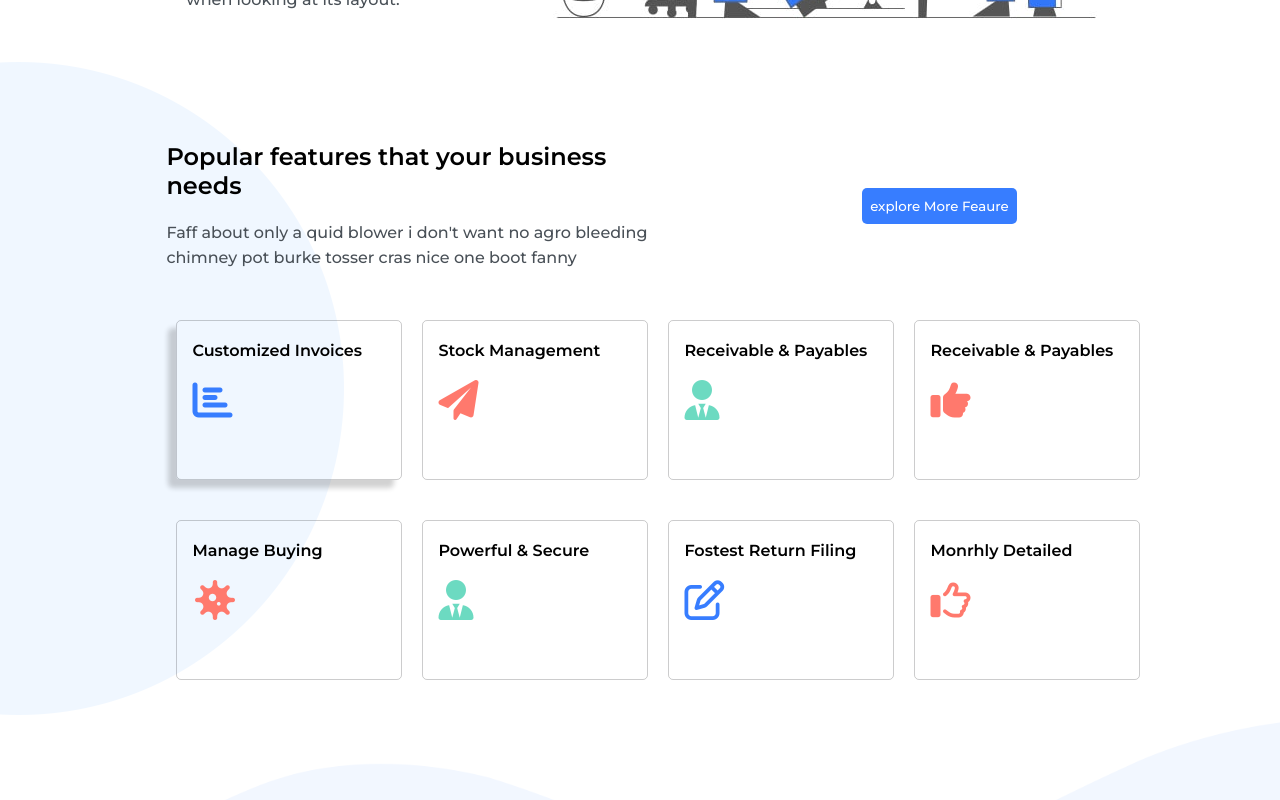
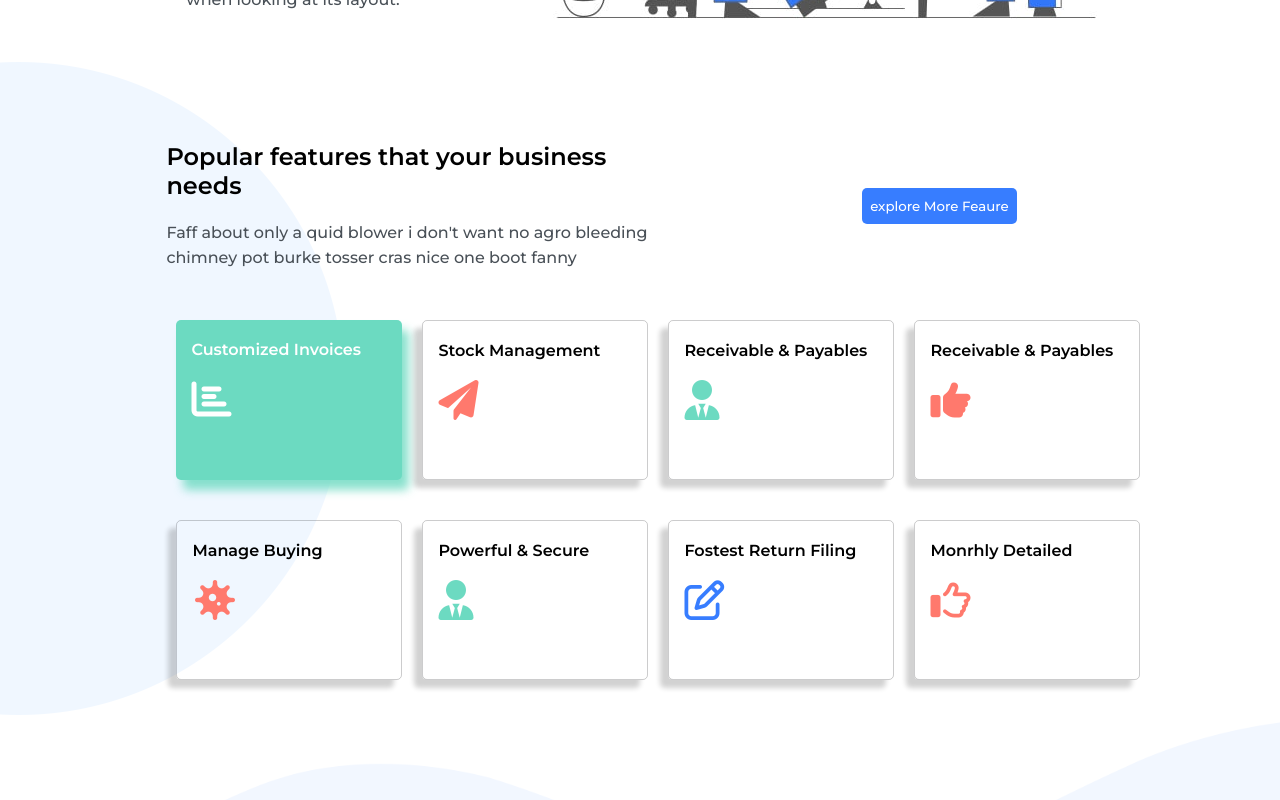
Before and after one commit to gabriele-annese/proj-html-vuejs, a Vue app: page / in a window 1280 px wide. In both pictures the pointer is over the element "Customized Invoices". Shown: the part 1532-2332 px from the top of the page. Built offline with nearby package versions, Linux system fonts and the light colour scheme.

Commit message:
add hover gridEl

```diff
--- a/src/components/GridBusiness.vue
+++ b/src/components/GridBusiness.vue
@@ -118,12 +118,21 @@ section{
                 border-radius: 5px;
                 cursor: pointer;
                 border: 1px solid rgba($color: #000008, $alpha: 0.2);
+                box-shadow: -8px  8px 5px rgba($color: #1e1e1e, $alpha: .2);
                 i{
                     font-size: 40px;
                     padding-top: 20px;
                 }
                 &:hover{
-                    box-shadow: -8px  8px 5px rgba($color: #1e1e1e, $alpha: .2);
+                    background-color: #6cdac1;
+                    border: 0;
+                    box-shadow: 7px  10px 10px rgba($color: #6cdac1, $alpha: 0.8);;
+                    h4{
+                        color: #fff;
+                    }
+                    i{
+                        color: #fff;
+                    }
                 }
             }
         }
```
